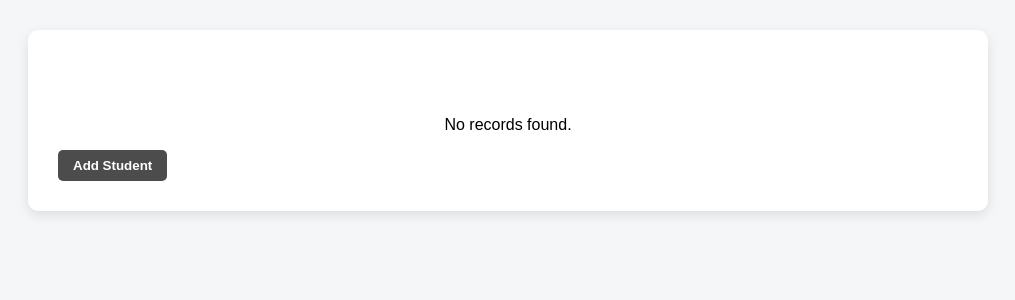
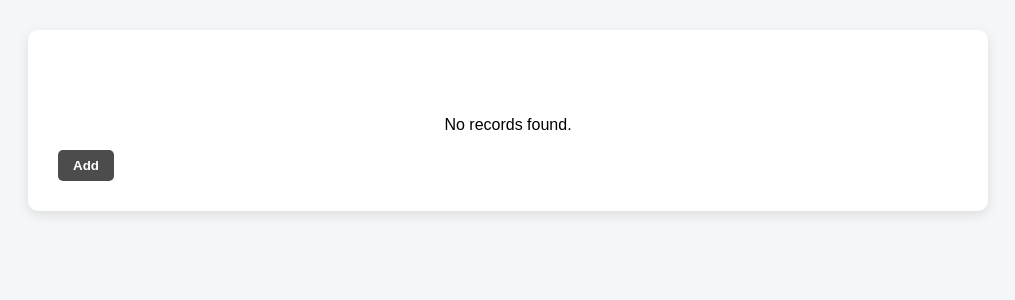
Before and after one commit to darshanpadia/class-ledger, a Flask app: page /home in a window 1280 px wide. Shown: the part 61-361 px from the top of the page, without its empty margins (132-1147 px from the left). Run offline with Flask 3, Linux system fonts and the light colour scheme; the visitor is signed in with stand-in values (Sample User, id 1); data that the repository does not hold is empty; some libraries are stand-ins or nearby versions.

Commit message:
Final touch

```diff
--- a/forms.py
+++ b/forms.py
@@ -60,9 +60,9 @@ class StudentForm(FlaskForm):
         'Marks',
         validators=[
             DataRequired(),  # Ensures the field is not left empty
-            NumberRange(min=1, max=100, message="Marks must be a positive number between 1-100")  # Validates range
+            NumberRange(min=0, max=100, message="Marks must be a positive number between 0-100")  # Validates range
         ]
     )
 
     # Submit button for the form
-    submit = SubmitField("Add Student")
+    submit = SubmitField("Add Record")
--- a/templates/home.html
+++ b/templates/home.html
@@ -62,7 +62,7 @@
                                 </td>
                                 <td>
                                     <input type="number" name="marks" value="{{ record['marks'] }}"
-                                        readonly class="input-{{ record.id }}" min="1" max="100" required>
+                                        readonly class="input-{{ record.id }}" min="0" max="100" required>
                                 </td>
                                 <td class="actions-cell" id="action-cell-{{ record.id }}">
                                     <!-- Edit / Update / Cancel buttons -->
@@ -91,12 +91,12 @@
 
             <!-- Add Student Button -->
             <div style="text-align: left;">
-                <button onclick="document.getElementById('addModal').style.display='block';">Add Student</button>
+                <button onclick="document.getElementById('addModal').style.display='block';">Add</button>
             </div>
 
             <!-- Add Student Modal -->
             <div id="addModal">
-                <h3 class="center">Add Student</h3>
+                <h3 class="center">Add Record</h3>
                 <form method="POST" action="{{ url_for('add_student_record') }}">
                     {{ student_form.csrf_token }}
                     <div class="form-group">
```
